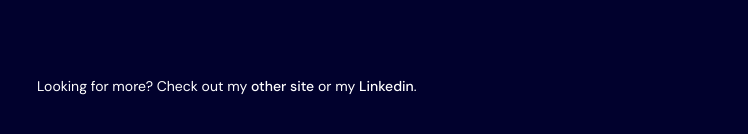
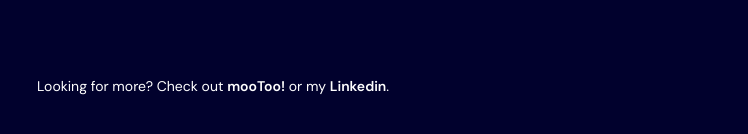
Before and after one commit to angelajuc/pov, a Next.js app: page / in a window 1280 px wide. Shown: the part 650-784 px from the top of the page, without its empty margins (283-1031 px from the left). Built offline with nearby package versions, Linux system fonts and the light colour scheme; no server answers; a web font is replaced by a local one.

Commit message:
tbh lowkey forgot what i added just needed to commit this

```diff
--- a/src/app/page.tsx
+++ b/src/app/page.tsx
@@ -157,12 +157,12 @@ export default function Home() {
 
         <div className="mt-auto flex flex-col mt-4 items-center gap-4 text-center sm:items-start sm:text-left">
           <p className="max-w-xs sm:max-w-md text-sm leading-8 text-white">
-            Looking for more? Check out my{" "}
-              <a href="https://mootooo.vercel.app/" className="font-medium text-white">
-                other site
+            Looking for more? Check out {" "}
+              <a href="https://mootooo.vercel.app/" className="font-semibold font-medium text-white">
+                mooToo!
               </a>{" "}
                 or my{" "}
-              <a href="https://www.linkedin.com/in/angelachang4303/" className="font-medium text-white">
+              <a href="https://www.linkedin.com/in/angelachang4303/" className="font-semibold font-medium text-white">
                 Linkedin
               </a>.
           </p>
```
